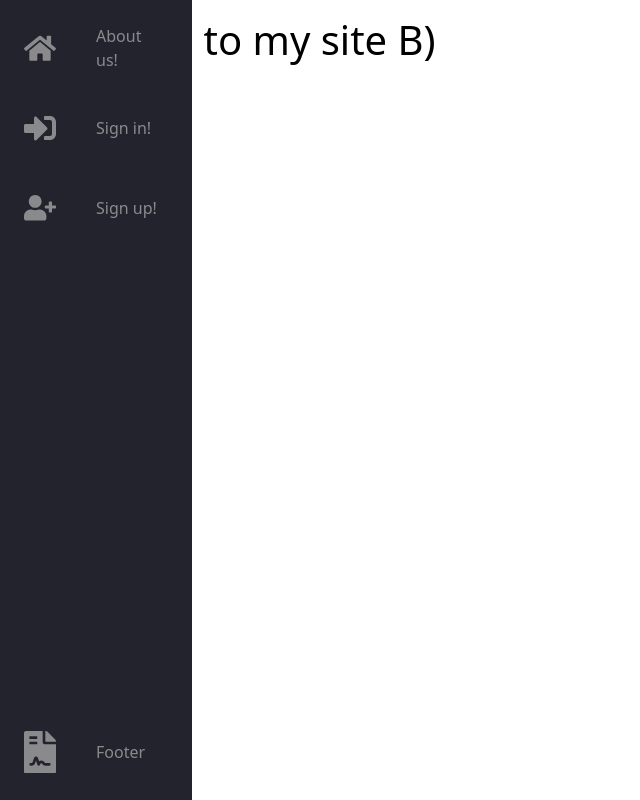
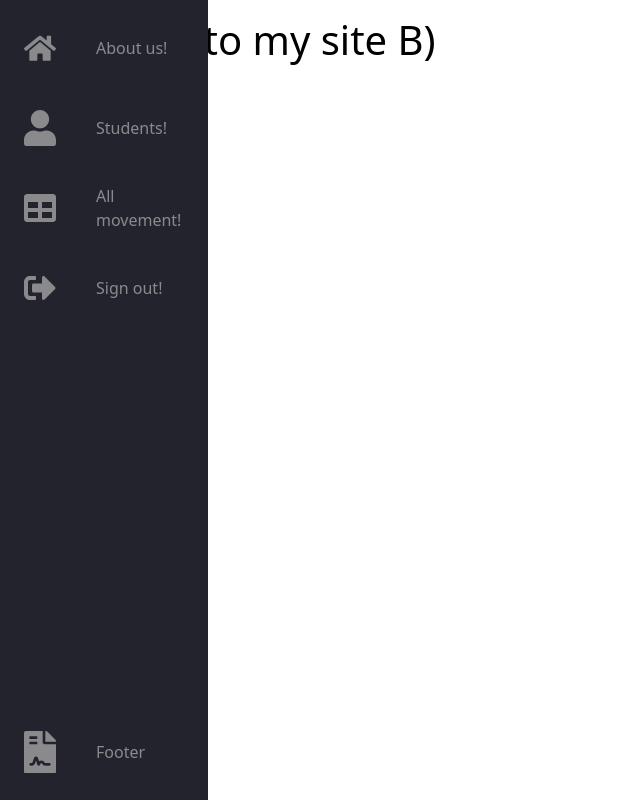
Before and after one commit to Polishfuze/CS_IA, a Flask app: page / in a window 1280 px wide. Shown: the whole page, without its empty margins (0-640 px from the left). Run offline with Flask 2, Linux system fonts and the light colour scheme; the visitor is signed in with stand-in values (Sample User, id 1).

Commit message:
Student db stuff pt.3

```diff
--- a/flaskWebsite/static/main.css
+++ b/flaskWebsite/static/main.css
@@ -183,7 +183,7 @@
   }
 
   .navbar:hover {
-    width: 12rem;
+    width: 13rem;
   }
 
   .navbar:hover .link-text {
--- a/flaskWebsite/templates/databaseDisp.html
+++ b/flaskWebsite/templates/databaseDisp.html
@@ -1,4 +1,4 @@
-{% extends "layout.html" %}
+{% extends "layout_loggedin.html" %}
 {% block content %}
     <table class="db">
         {% for student in students %}
--- a/flaskWebsite/templates/home.html
+++ b/flaskWebsite/templates/home.html
@@ -1,4 +1,8 @@
-{% extends "layout.html" %}
+{% if not loggedIn %}
+    {% extends "layout.html" %}
+{% else %}
+    {% extends "layout_loggedin.html" %}
+{% endif %}
 {% block content %}
 <h1>Hello to my site B)</h1>
 {% endblock %}
--- a/flaskWebsite/templates/layout.html
+++ b/flaskWebsite/templates/layout.html
@@ -33,7 +33,7 @@
                             d="M280.37 148.26L96 300.11V464a16 16 0 0 0 16 16l112.06-.29a16 16 0 0 0 15.92-16V368a16 16 0 0 1 16-16h64a16 16 0 0 1 16 16v95.64a16 16 0 0 0 16 16.05L464 480a16 16 0 0 0 16-16V300L295.67 148.26a12.19 12.19 0 0 0-15.3 0zM571.6 251.47L488 182.56V44.05a12 12 0 0 0-12-12h-56a12 12 0 0 0-12 12v72.61L318.47 43a48 48 0 0 0-61 0L4.34 251.47a12 12 0 0 0-1.6 16.9l25.5 31A12 12 0 0 0 45.15 301l235.22-193.74a12.19 12.19 0 0 1 15.3 0L530.9 301a12 12 0 0 0 16.9-1.6l25.5-31a12 12 0 0 0-1.7-16.93z">
                         </path>
                     </svg>
-                    <span class="link-text">About us!&nbsp;&nbsp;&nbsp;&nbsp;&nbsp;&nbsp;</span>
+                    <span class="link-text">About us!&nbsp;&nbsp;&nbsp;&nbsp;&nbsp;&nbsp;&nbsp;</span>
                 </a>
             </li>
 
--- a/flaskWebsite/templates/layout_loggedin.html
+++ b/flaskWebsite/templates/layout_loggedin.html
@@ -7,9 +7,6 @@
     <meta name="viewport" content="width=device-width, initial-scale=1">
 
 
-    <!-- Font Awesome (for the icons) -->
-    <link rel="stylesheet" href="https://use.fontawesome.com/releases/v5.15.4/css/all.css"
-        integrity="sha384-DyZ88mC6Up2uqS4h/KRgHuoeGwBcD4Ng9SiP4dIRy0EXTlnuz47vAwmeGwVChigm" crossorigin="anonymous">
     <!-- Bootstrap CSS -->
     <link href="https://cdn.jsdelivr.net/npm/bootstrap@5.1.0/dist/css/bootstrap.min.css" rel="stylesheet"
         integrity="sha384-KyZXEAg3QhqLMpG8r+8fhAXLRk2vvoC2f3B09zVXn8CA5QIVfZOJ3BCsw2P0p/We" crossorigin="anonymous">
@@ -28,110 +25,65 @@
     <nav class="navbar">
         <ul class="navbar-nav">
             <li class="nav-item">
-                <a href="#" class="nav-link">
-                    <svg aria-hidden="true" focusable="false" data-prefix="fas" data-icon="table"
-                        class="svg-inline--fa fa-alien-monster fa-w-18 fa-9x" role="img"
-                        xmlns="http://www.w3.org/2000/svg" viewBox="0 0 512 512">
+                <a href="{{ url_for('home') }}" class="nav-link">
+                    <svg aria-hidden="true" focusable="false" data-prefix="fas" data-icon="home"
+                        class="svg-inline--fa fa-home fa-w-16 fa-5x" role="img" xmlns="http://www.w3.org/2000/svg"
+                        viewBox="0 0 576 512">
+                        <path fill="currentColor"
+                            d="M280.37 148.26L96 300.11V464a16 16 0 0 0 16 16l112.06-.29a16 16 0 0 0 15.92-16V368a16 16 0 0 1 16-16h64a16 16 0 0 1 16 16v95.64a16 16 0 0 0 16 16.05L464 480a16 16 0 0 0 16-16V300L295.67 148.26a12.19 12.19 0 0 0-15.3 0zM571.6 251.47L488 182.56V44.05a12 12 0 0 0-12-12h-56a12 12 0 0 0-12 12v72.61L318.47 43a48 48 0 0 0-61 0L4.34 251.47a12 12 0 0 0-1.6 16.9l25.5 31A12 12 0 0 0 45.15 301l235.22-193.74a12.19 12.19 0 0 1 15.3 0L530.9 301a12 12 0 0 0 16.9-1.6l25.5-31a12 12 0 0 0-1.7-16.93z">
+                        </path>
+                    </svg>
+                    <span class="link-text">About us!</span>
+                </a>
+            </li>
+
+            <li class="nav-item">
+                <a href="{{ url_for('students') }}" class="nav-link">
+                    <svg aria-hidden="true" focusable="false" data-prefix="fas" data-icon="user" class="svg-inline--fa fa-user  fa-w-18 fa-9x"
+                        role="img" xmlns="http://www.w3.org/2000/svg" viewBox="0 0 448 512">
+                        <path fill="currentColor"
+                            d="M224 256c70.7 0 128-57.3 128-128S294.7 0 224 0 96 57.3 96 128s57.3 128 128 128zm89.6 32h-16.7c-22.2 10.2-46.9 16-72.9 16s-50.6-5.8-72.9-16h-16.7C60.2 288 0 348.2 0 422.4V464c0 26.5 21.5 48 48 48h352c26.5 0 48-21.5 48-48v-41.6c0-74.2-60.2-134.4-134.4-134.4z">
+                        </path>
+                    </svg>
+                    <span class="link-text">Students!</span>
+                </a>
+            </li>
+
+
+            <li class="nav-item">
+                <a href="{{ url_for('databaseDisp') }}" class="nav-link">
+                    <svg aria-hidden="true" focusable="false" data-prefix="fas" data-icon="table" class="svg-inline--fa fa-table fa-w-18 fa-9x"
+                        role="img" xmlns="http://www.w3.org/2000/svg" viewBox="0 0 512 512">
                         <path fill="currentColor"
                             d="M464 32H48C21.49 32 0 53.49 0 80v352c0 26.51 21.49 48 48 48h416c26.51 0 48-21.49 48-48V80c0-26.51-21.49-48-48-48zM224 416H64v-96h160v96zm0-160H64v-96h160v96zm224 160H288v-96h160v96zm0-160H288v-96h160v96z">
                         </path>
                     </svg>
-                    <span class="link-text">Cats</span>
+                    <span class="link-text">All movement!&nbsp;&nbsp;</span>
                 </a>
             </li>
 
             <li class="nav-item">
-                <a href="#" class="nav-link">
-                    <svg aria-hidden="true" focusable="false" data-prefix="fad" data-icon="alien-monster" role="img"
-                        xmlns="http://www.w3.org/2000/svg" viewBox="0 0 576 512"
-                        class="svg-inline--fa fa-alien-monster fa-w-18 fa-9x">
-                        <g class="fa-group">
-                            <path fill="currentColor"
-                                d="M560,128H528a15.99954,15.99954,0,0,0-16,16v80H480V176a15.99954,15.99954,0,0,0-16-16H416V96h48a16.00079,16.00079,0,0,0,16-16V48a15.99954,15.99954,0,0,0-16-16H432a15.99954,15.99954,0,0,0-16,16V64H368a15.99954,15.99954,0,0,0-16,16v48H224V80a15.99954,15.99954,0,0,0-16-16H160V48a15.99954,15.99954,0,0,0-16-16H112A15.99954,15.99954,0,0,0,96,48V80a16.00079,16.00079,0,0,0,16,16h48v64H112a15.99954,15.99954,0,0,0-16,16v48H64V144a15.99954,15.99954,0,0,0-16-16H16A15.99954,15.99954,0,0,0,0,144V272a16.00079,16.00079,0,0,0,16,16H64v80a16.00079,16.00079,0,0,0,16,16h48v80a16.00079,16.00079,0,0,0,16,16h96a16.00079,16.00079,0,0,0,16-16V432a15.99954,15.99954,0,0,0-16-16H192V384H384v32H336a15.99954,15.99954,0,0,0-16,16v32a16.00079,16.00079,0,0,0,16,16h96a16.00079,16.00079,0,0,0,16-16V384h48a16.00079,16.00079,0,0,0,16-16V288h48a16.00079,16.00079,0,0,0,16-16V144A15.99954,15.99954,0,0,0,560,128ZM224,320H160V224h64Zm192,0H352V224h64Z"
-                                class="fa-secondary"></path>
-                            <path fill="currentColor" d="M160,320h64V224H160Zm192-96v96h64V224Z" class="fa-primary">
-                            </path>
-                        </g>
+                <a href="{{ url_for('logout') }}" class="nav-link">
+                    <svg aria-hidden="true" focusable="false" data-prefix="fas" data-icon="sign-out-alt"
+                        class="svg-inline--fa fa-sign-out-alt fa-w-18 fa-9x" role="img" xmlns="http://www.w3.org/2000/svg" viewBox="0 0 512 512">
+                        <path fill="currentColor"
+                            d="M497 273L329 441c-15 15-41 4.5-41-17v-96H152c-13.3 0-24-10.7-24-24v-96c0-13.3 10.7-24 24-24h136V88c0-21.4 25.9-32 41-17l168 168c9.3 9.4 9.3 24.6 0 34zM192 436v-40c0-6.6-5.4-12-12-12H96c-17.7 0-32-14.3-32-32V160c0-17.7 14.3-32 32-32h84c6.6 0 12-5.4 12-12V76c0-6.6-5.4-12-12-12H96c-53 0-96 43-96 96v192c0 53 43 96 96 96h84c6.6 0 12-5.4 12-12z">
+                        </path>
                     </svg>
-                    <span class="link-text">Aliens</span>
+                    <span class="link-text">Sign out!</span>
                 </a>
             </li>
 
             <li class="nav-item">
-                <a href="#" class="nav-link">
-                    <svg aria-hidden="true" focusable="false" data-prefix="fad" data-icon="space-station-moon-alt"
-                        role="img" xmlns="http://www.w3.org/2000/svg" viewBox="0 0 512 512"
-                        class="svg-inline--fa fa-space-station-moon-alt fa-w-16 fa-5x">
-                        <g class="fa-group">
-                            <path fill="currentColor"
-                                d="M501.70312,224H448V160H368V96h48V66.67383A246.86934,246.86934,0,0,0,256,8C119.03125,8,8,119.0332,8,256a250.017,250.017,0,0,0,1.72656,28.26562C81.19531,306.76953,165.47656,320,256,320s174.80469-13.23047,246.27344-35.73438A250.017,250.017,0,0,0,504,256,248.44936,248.44936,0,0,0,501.70312,224ZM192,240a80,80,0,1,1,80-80A80.00021,80.00021,0,0,1,192,240ZM384,343.13867A940.33806,940.33806,0,0,1,256,352c-87.34375,0-168.71094-11.46094-239.28906-31.73633C45.05859,426.01953,141.29688,504,256,504a247.45808,247.45808,0,0,0,192-91.0918V384H384Z"
-                                class="fa-secondary"></path>
-                            <path fill="currentColor"
-                                d="M256,320c-90.52344,0-174.80469-13.23047-246.27344-35.73438a246.11376,246.11376,0,0,0,6.98438,35.998C87.28906,340.53906,168.65625,352,256,352s168.71094-11.46094,239.28906-31.73633a246.11376,246.11376,0,0,0,6.98438-35.998C430.80469,306.76953,346.52344,320,256,320Zm-64-80a80,80,0,1,0-80-80A80.00021,80.00021,0,0,0,192,240Zm0-104a24,24,0,1,1-24,24A23.99993,23.99993,0,0,1,192,136Z"
-                                class="fa-primary"></path>
-                        </g>
+                <a href="{{ url_for('footer') }}" class="nav-link">
+                    <svg aria-hidden="true" focusable="false" data-prefix="fas" data-icon="file-contract"
+                        class="svg-inline--fa fa-file-contract fa-w-18 fa-9x" role="img"
+                        xmlns="http://www.w3.org/2000/svg" viewBox="0 0 384 512">
+                        <path fill="currentColor"
+                            d="M224 136V0H24C10.7 0 0 10.7 0 24v464c0 13.3 10.7 24 24 24h336c13.3 0 24-10.7 24-24V160H248c-13.2 0-24-10.8-24-24zM64 72c0-4.42 3.58-8 8-8h80c4.42 0 8 3.58 8 8v16c0 4.42-3.58 8-8 8H72c-4.42 0-8-3.58-8-8V72zm0 64c0-4.42 3.58-8 8-8h80c4.42 0 8 3.58 8 8v16c0 4.42-3.58 8-8 8H72c-4.42 0-8-3.58-8-8v-16zm192.81 248H304c8.84 0 16 7.16 16 16s-7.16 16-16 16h-47.19c-16.45 0-31.27-9.14-38.64-23.86-2.95-5.92-8.09-6.52-10.17-6.52s-7.22.59-10.02 6.19l-7.67 15.34a15.986 15.986 0 0 1-14.31 8.84c-.38 0-.75-.02-1.14-.05-6.45-.45-12-4.75-14.03-10.89L144 354.59l-10.61 31.88c-5.89 17.66-22.38 29.53-41 29.53H80c-8.84 0-16-7.16-16-16s7.16-16 16-16h12.39c4.83 0 9.11-3.08 10.64-7.66l18.19-54.64c3.3-9.81 12.44-16.41 22.78-16.41s19.48 6.59 22.77 16.41l13.88 41.64c19.77-16.19 54.05-9.7 66 14.16 2.02 4.06 5.96 6.5 10.16 6.5zM377 105L279.1 7c-4.5-4.5-10.6-7-17-7H256v128h128v-6.1c0-6.3-2.5-12.4-7-16.9z">
+                        </path>
                     </svg>
-                    <span class="link-text">Space</span>
-                </a>
-            </li>
-
-            <li class="nav-item">
-                <a href="#" class="nav-link">
-                    <svg aria-hidden="true" focusable="false" data-prefix="fad" data-icon="space-shuttle" role="img"
-                        xmlns="http://www.w3.org/2000/svg" viewBox="0 0 640 512"
-                        class="svg-inline--fa fa-space-shuttle fa-w-20 fa-5x">
-                        <g class="fa-group">
-                            <path fill="currentColor"
-                                d="M32 416c0 35.35 21.49 64 48 64h16V352H32zm154.54-232h280.13L376 168C243 140.59 222.45 51.22 128 34.65V160h18.34a45.62 45.62 0 0 1 40.2 24zM32 96v64h64V32H80c-26.51 0-48 28.65-48 64zm114.34 256H128v125.35C222.45 460.78 243 371.41 376 344l90.67-16H186.54a45.62 45.62 0 0 1-40.2 24z"
-                                class="fa-secondary"></path>
-                            <path fill="currentColor"
-                                d="M592.6 208.24C559.73 192.84 515.78 184 472 184H186.54a45.62 45.62 0 0 0-40.2-24H32c-23.2 0-32 10-32 24v144c0 14 8.82 24 32 24h114.34a45.62 45.62 0 0 0 40.2-24H472c43.78 0 87.73-8.84 120.6-24.24C622.28 289.84 640 272 640 256s-17.72-33.84-47.4-47.76zM488 296a8 8 0 0 1-8-8v-64a8 8 0 0 1 8-8c31.91 0 31.94 80 0 80z"
-                                class="fa-primary"></path>
-                        </g>
-                    </svg>
-                    <span class="link-text">Shuttle</span>
-                </a>
-            </li>
-
-            <li class="nav-item" id="themeButton">
-                <a href="#" class="nav-link">
-                    <svg class="theme-icon" id="lightIcon" aria-hidden="true" focusable="false" data-prefix="fad"
-                        data-icon="moon-stars" role="img" xmlns="http://www.w3.org/2000/svg" viewBox="0 0 512 512"
-                        class="svg-inline--fa fa-moon-stars fa-w-16 fa-7x">
-                        <g class="fa-group">
-                            <path fill="currentColor"
-                                d="M320 32L304 0l-16 32-32 16 32 16 16 32 16-32 32-16zm138.7 149.3L432 128l-26.7 53.3L352 208l53.3 26.7L432 288l26.7-53.3L512 208z"
-                                class="fa-secondary"></path>
-                            <path fill="currentColor"
-                                d="M332.2 426.4c8.1-1.6 13.9 8 8.6 14.5a191.18 191.18 0 0 1-149 71.1C85.8 512 0 426 0 320c0-120 108.7-210.6 227-188.8 8.2 1.6 10.1 12.6 2.8 16.7a150.3 150.3 0 0 0-76.1 130.8c0 94 85.4 165.4 178.5 147.7z"
-                                class="fa-primary"></path>
-                        </g>
-                    </svg>
-                    <svg class="theme-icon" id="solarIcon" aria-hidden="true" focusable="false" data-prefix="fad"
-                        data-icon="sun" role="img" xmlns="http://www.w3.org/2000/svg" viewBox="0 0 512 512"
-                        class="svg-inline--fa fa-sun fa-w-16 fa-7x">
-                        <g class="fa-group">
-                            <path fill="currentColor"
-                                d="M502.42 240.5l-94.7-47.3 33.5-100.4c4.5-13.6-8.4-26.5-21.9-21.9l-100.4 33.5-47.41-94.8a17.31 17.31 0 0 0-31 0l-47.3 94.7L92.7 70.8c-13.6-4.5-26.5 8.4-21.9 21.9l33.5 100.4-94.7 47.4a17.31 17.31 0 0 0 0 31l94.7 47.3-33.5 100.5c-4.5 13.6 8.4 26.5 21.9 21.9l100.41-33.5 47.3 94.7a17.31 17.31 0 0 0 31 0l47.31-94.7 100.4 33.5c13.6 4.5 26.5-8.4 21.9-21.9l-33.5-100.4 94.7-47.3a17.33 17.33 0 0 0 .2-31.1zm-155.9 106c-49.91 49.9-131.11 49.9-181 0a128.13 128.13 0 0 1 0-181c49.9-49.9 131.1-49.9 181 0a128.13 128.13 0 0 1 0 181z"
-                                class="fa-secondary"></path>
-                            <path fill="currentColor" d="M352 256a96 96 0 1 1-96-96 96.15 96.15 0 0 1 96 96z"
-                                class="fa-primary">
-                            </path>
-                        </g>
-                    </svg>
-                    <svg class="theme-icon" id="darkIcon" aria-hidden="true" focusable="false" data-prefix="fad"
-                        data-icon="sunglasses" role="img" xmlns="http://www.w3.org/2000/svg" viewBox="0 0 576 512"
-                        class="svg-inline--fa fa-sunglasses fa-w-18 fa-7x">
-                        <g class="fa-group">
-                            <path fill="currentColor"
-                                d="M574.09 280.38L528.75 98.66a87.94 87.94 0 0 0-113.19-62.14l-15.25 5.08a16 16 0 0 0-10.12 20.25L395.25 77a16 16 0 0 0 20.22 10.13l13.19-4.39c10.87-3.63 23-3.57 33.15 1.73a39.59 39.59 0 0 1 20.38 25.81l38.47 153.83a276.7 276.7 0 0 0-81.22-12.47c-34.75 0-74 7-114.85 26.75h-73.18c-40.85-19.75-80.07-26.75-114.85-26.75a276.75 276.75 0 0 0-81.22 12.45l38.47-153.8a39.61 39.61 0 0 1 20.38-25.82c10.15-5.29 22.28-5.34 33.15-1.73l13.16 4.39A16 16 0 0 0 180.75 77l5.06-15.19a16 16 0 0 0-10.12-20.21l-15.25-5.08A87.95 87.95 0 0 0 47.25 98.65L1.91 280.38A75.35 75.35 0 0 0 0 295.86v70.25C0 429 51.59 480 115.19 480h37.12c60.28 0 110.38-45.94 114.88-105.37l2.93-38.63h35.76l2.93 38.63c4.5 59.43 54.6 105.37 114.88 105.37h37.12C524.41 480 576 429 576 366.13v-70.25a62.67 62.67 0 0 0-1.91-15.5zM203.38 369.8c-2 25.9-24.41 46.2-51.07 46.2h-37.12C87 416 64 393.63 64 366.11v-37.55a217.35 217.35 0 0 1 72.59-12.9 196.51 196.51 0 0 1 69.91 12.9zM512 366.13c0 27.5-23 49.87-51.19 49.87h-37.12c-26.69 0-49.1-20.3-51.07-46.2l-3.12-41.24a196.55 196.55 0 0 1 69.94-12.9A217.41 217.41 0 0 1 512 328.58z"
-                                class="fa-secondary"></path>
-                            <path fill="currentColor"
-                                d="M64.19 367.9c0-.61-.19-1.18-.19-1.8 0 27.53 23 49.9 51.19 49.9h37.12c26.66 0 49.1-20.3 51.07-46.2l3.12-41.24c-14-5.29-28.31-8.38-42.78-10.42zm404-50l-95.83 47.91.3 4c2 25.9 24.38 46.2 51.07 46.2h37.12C489 416 512 393.63 512 366.13v-37.55a227.76 227.76 0 0 0-43.85-10.66z"
-                                class="fa-primary"></path>
-                        </g>
-                    </svg>
-                    <span class="link-text">Themify</span>
+                    <span class="link-text">Footer </span>
                 </a>
             </li>
         </ul>
```
Also changed, not shown: flaskWebsite/flaskMain.py (+21 -19 lines), flaskWebsite/templates/students.html (added, +15 -0 lines).
